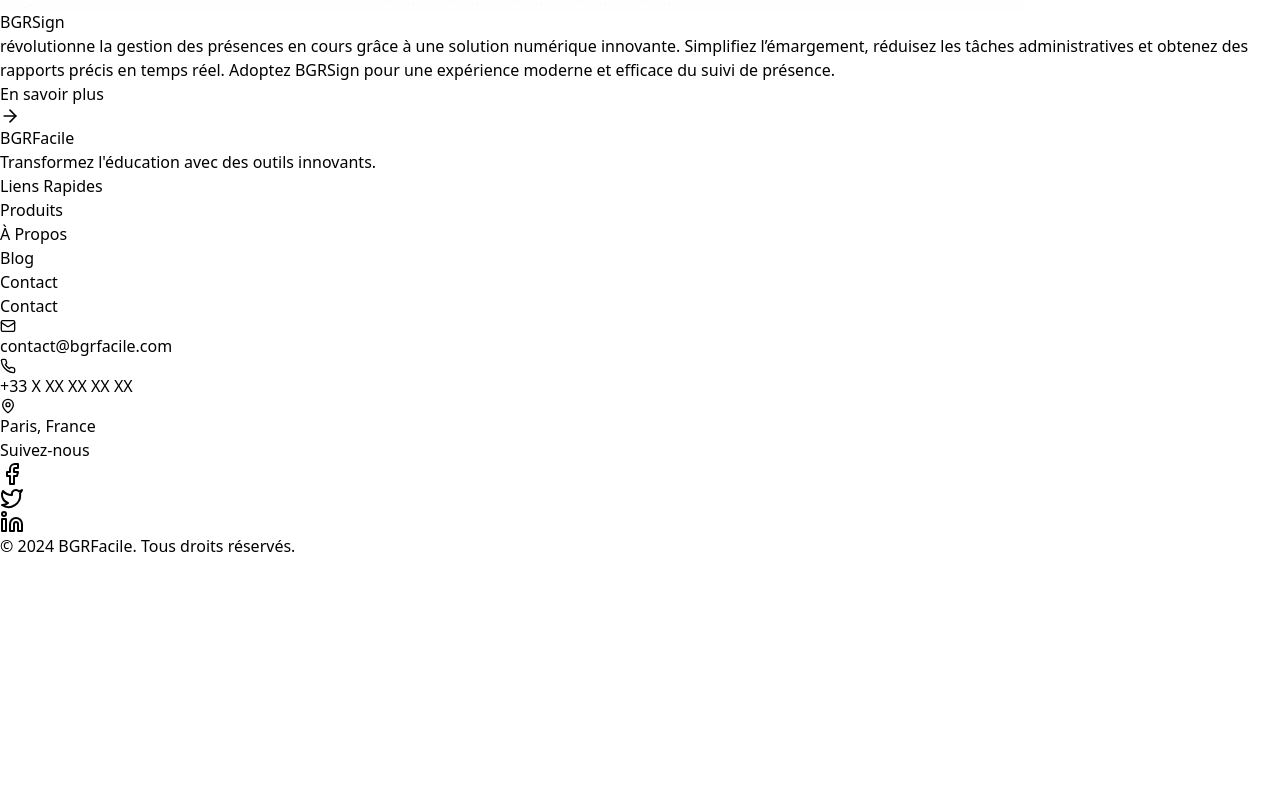
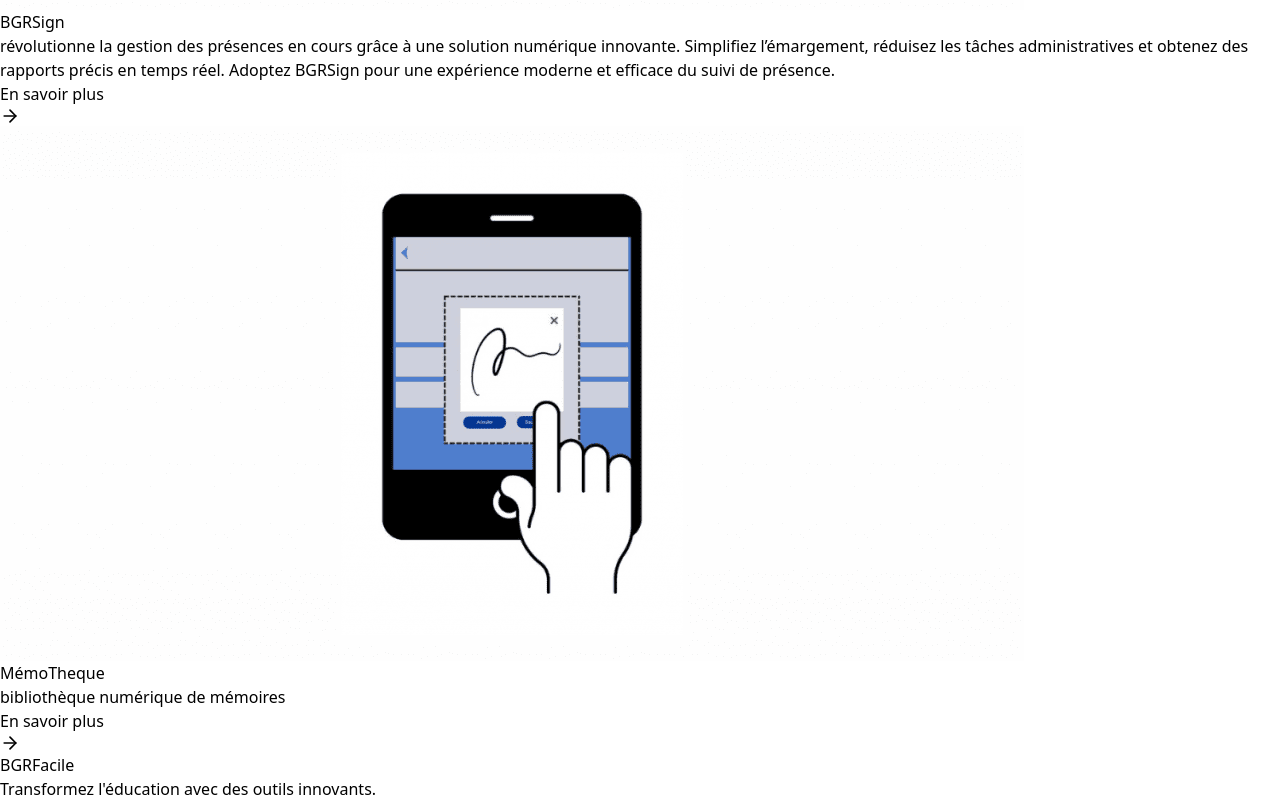
Before and after one commit to bgrfacile/bgrfacile-site, a React (Vite) app: page /products in a window 1280 px wide. Shown: the part 2960-3760 px from the top of the page. Before the commit the page ends 3518 px from the top, so only its background shows below. Built offline with nearby package versions, Linux system fonts and the light colour scheme; no server answers.

Commit message:
ajout mémothéque

```diff
--- a/src/data/Product.ts
+++ b/src/data/Product.ts
@@ -32,5 +32,14 @@
         slug: null,
         link: 'https://bgrsign.benaja-bendo.fr/',
         isFlagship: true
+    },
+    {
+        id: '5',
+        title: 'MémoTheque',
+        description: "bibliothèque numérique de mémoires",
+        image: bgrsignCover,
+        slug: null,
+        link: 'https://bgrsign.benaja-bendo.fr/',
+        isFlagship: true
     }
 ];
```
